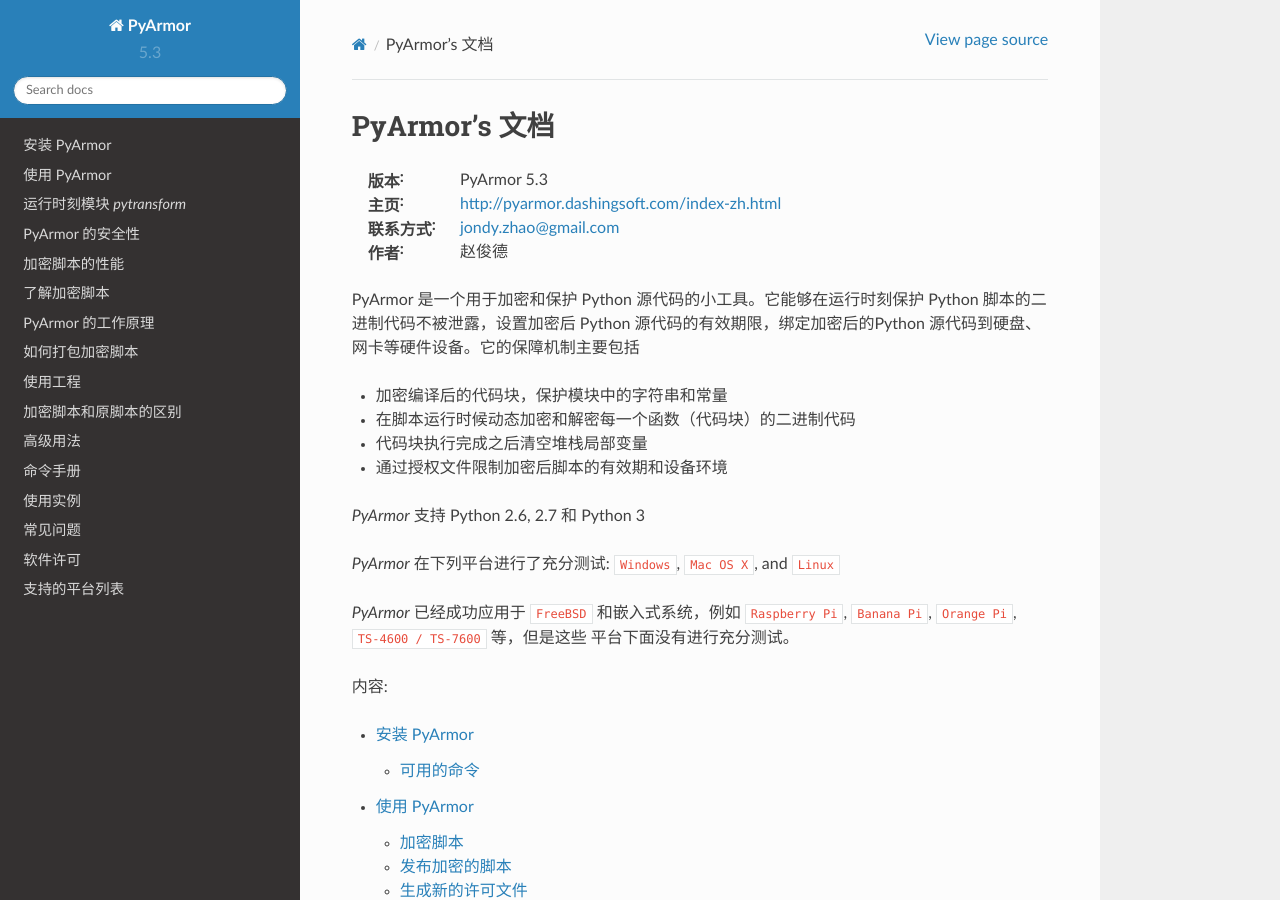
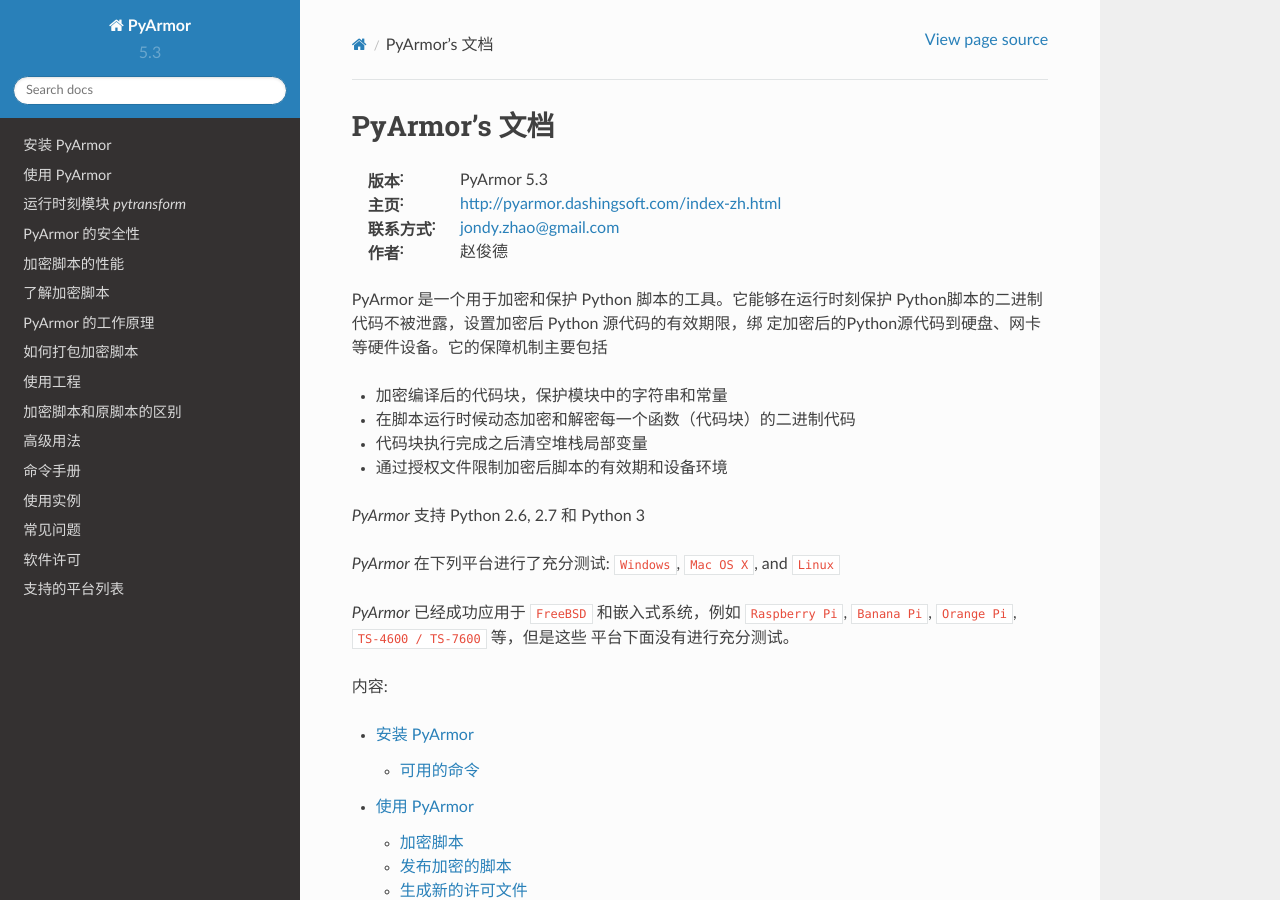
Before and after one commit to dashingsoft/pyarmor-docs-zh, a Sphinx documentation site: the page built from docs/index.rst, in a window 1280 px wide and 900 px high. Built offline with Sphinx 7.4.7 and the Read the Docs theme 2.0.0, drawn with Linux system fonts in a browser that asks for light colours.

Commit message:
Refine introduction

```diff
--- a/docs/index.rst
+++ b/docs/index.rst
@@ -6,9 +6,9 @@
 :联系方式: jondy.zhao@gmail.com
 :作者: 赵俊德
 
-PyArmor 是一个用于加密和保护 Python 源代码的小工具。它能够在运行时刻保护 Python
-脚本的二进制代码不被泄露，设置加密后 Python 源代码的有效期限，绑定加密后的Python
-源代码到硬盘、网卡等硬件设备。它的保障机制主要包括
+PyArmor 是一个用于加密和保护 Python 脚本的工具。它能够在运行时刻保护
+Python脚本的二进制代码不被泄露，设置加密后 Python 源代码的有效期限，绑
+定加密后的Python源代码到硬盘、网卡等硬件设备。它的保障机制主要包括
 
 * 加密编译后的代码块，保护模块中的字符串和常量
 * 在脚本运行时候动态加密和解密每一个函数（代码块）的二进制代码
```
